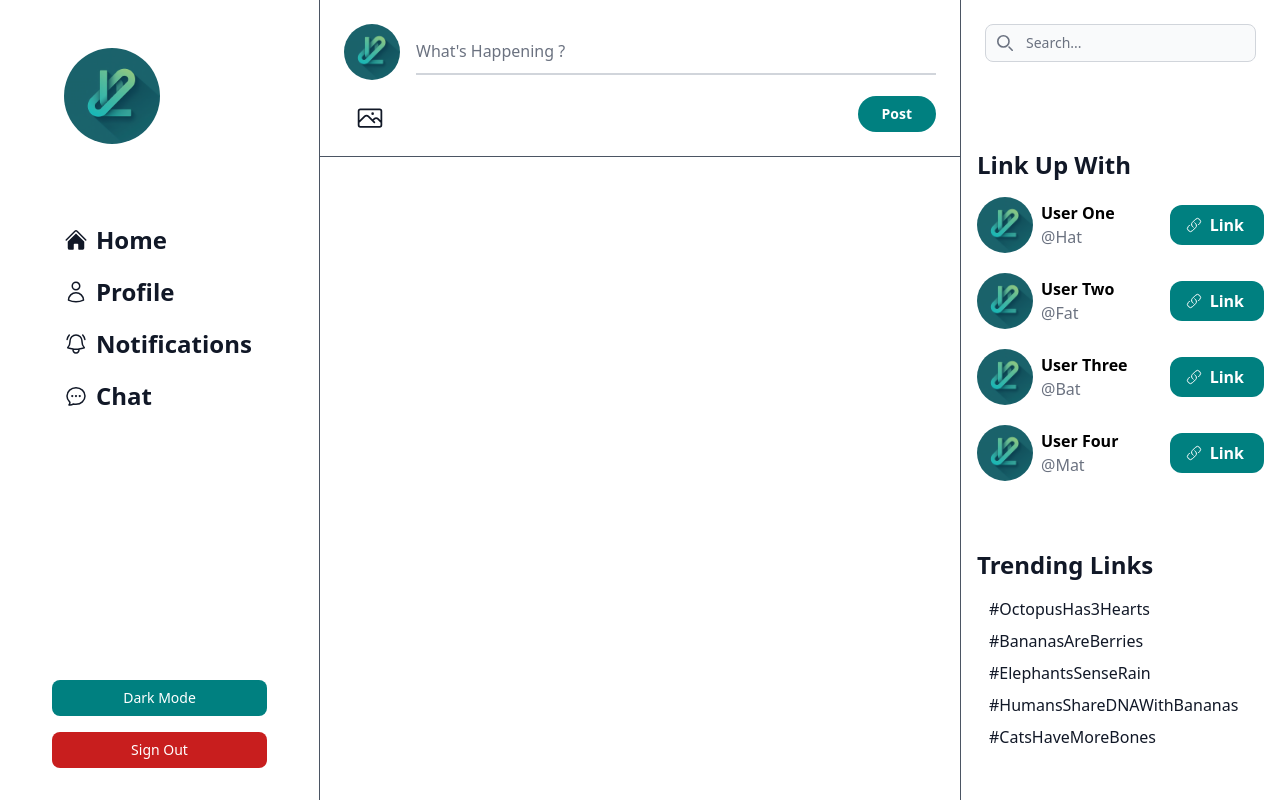
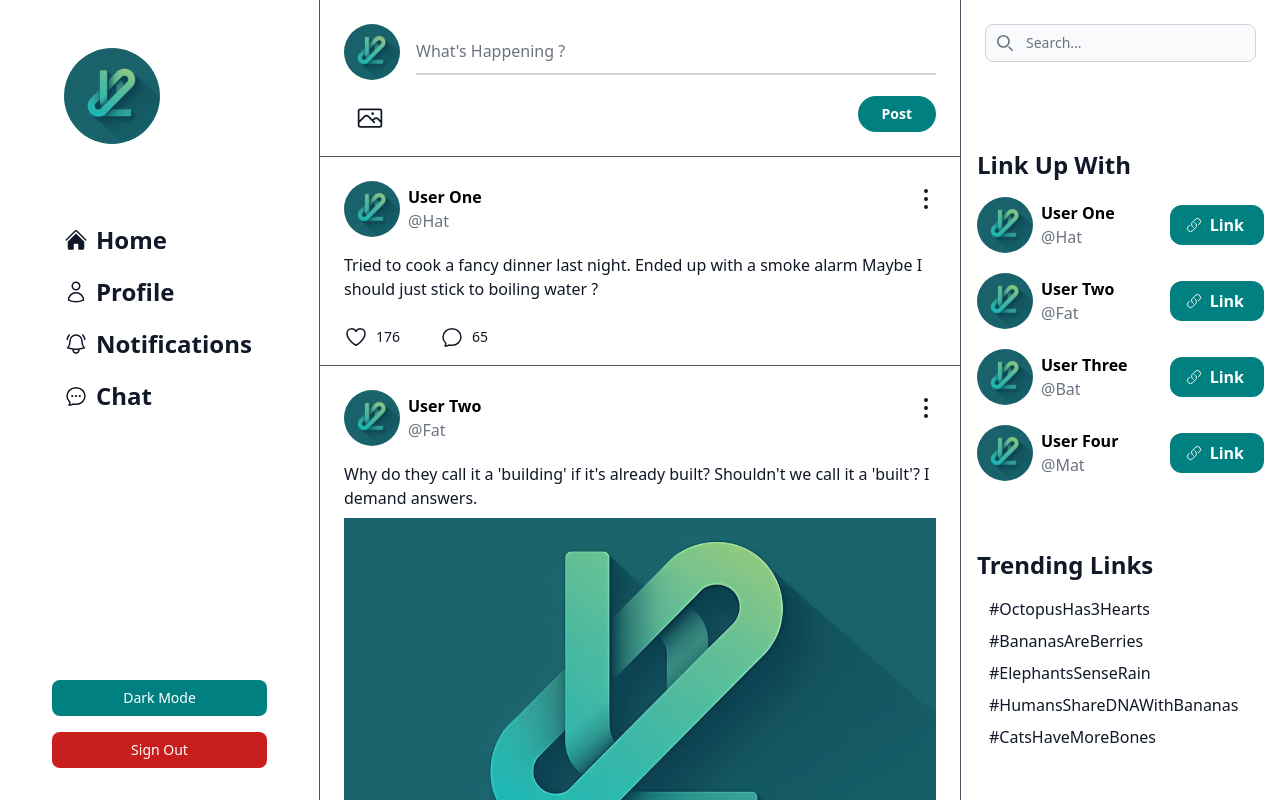
Before and after one commit to zainmo11/lynkus, a React (Vite) app in the folder client/: page / in a window 1280 px wide. Built offline with nearby package versions, Linux system fonts and the light colour scheme.

Commit message:
Ui done - missng some functionality

```diff
--- /dev/null
+++ b/client/src/components/Post.jsx
@@ -0,0 +1,120 @@
+/* eslint-disable react/prop-types */
+import { useDispatch } from "react-redux";
+import Head from "./Head";
+import { useState } from "react";
+import { togglePost } from "../store/postSlice";
+
+function Post({
+  username,
+  name,
+  profileImg,
+  body,
+  postImg,
+  likes,
+  commemts,
+  index,
+}) {
+  const dispatch = useDispatch();
+  const [show, setShow] = useState(false);
+
+  return (
+    <div className="w-full">
+      <div className="w-full flex justify-between items-start">
+        <Head username={username} name={name} profileImg={profileImg} />
+        <div className="relative flex flex-col items-end justify-center">
+          <button
+            className="py-2 text-gray-900 dark:text-white hover:bg-gray-100 dark:hover:bg-gray-700"
+            onClick={() => setShow(!show)}
+          >
+            <svg
+              className="w-5 h-5"
+              xmlns="http://www.w3.org/2000/svg"
+              fill="currentColor"
+              viewBox="0 0 4 15"
+            >
+              <path d="M3.5 1.5a1.5 1.5 0 1 1-3 0 1.5 1.5 0 0 1 3 0Zm0 6.041a1.5 1.5 0 1 1-3 0 1.5 1.5 0 0 1 3 0Zm0 5.959a1.5 1.5 0 1 1-3 0 1.5 1.5 0 0 1 3 0Z" />
+            </svg>
+          </button>
+          {/* Add Stuff to menu from here */}
+          <div
+            className={`absolute top-1/2 mt-5 z-10 ${
+              show ? "block" : "hidden"
+            } bg-white divide-y divide-gray-100 rounded-lg shadow w-44 dark:bg-gray-700 dark:divide-gray-600`}
+          >
+            <ul className="py-2 text-sm text-gray-700 dark:text-gray-200">
+              <li
+                className="block px-4 py-2 hover:bg-gray-100 dark:hover:bg-gray-600 dark:hover:text-white"
+                onClick={() => dispatch(togglePost(index))}
+              >
+                Hide Post
+              </li>
+            </ul>
+            <ul className="py-2">
+              <li className="flex items-center justify-between px-4 py-2 text-sm text-gray-700 hover:bg-gray-100 dark:hover:bg-gray-600 dark:text-gray-200 dark:hover:text-white">
+                Share
+              </li>
+            </ul>
+          </div>
+        </div>
+      </div>
+      <div className="w-full pt-4 pb-2 text-gray-900 dark:text-white">
+        {body}
+      </div>
+      {postImg && (
+        <div className="w-full h-96">
+          <img
+            src={postImg}
+            className="w-full h-full object-cover"
+            alt="Logo"
+          />
+        </div>
+      )}
+      <div className="w-full py-4 flex items-center justify-start gap-10">
+        <div className=" flex items-center justify-between gap-2">
+          <button className="text-gray-900 dark:text-white hover:text-rose-500 dark:hover:text-rose-500">
+            <svg
+              xmlns="http://www.w3.org/2000/svg"
+              fill="none"
+              viewBox="0 0 24 24"
+              strokeWidth={1.5}
+              stroke="currentColor"
+              className="size-6"
+            >
+              <path
+                strokeLinecap="round"
+                strokeLinejoin="round"
+                d="M21 8.25c0-2.485-2.099-4.5-4.688-4.5-1.935 0-3.597 1.126-4.312 2.733-.715-1.607-2.377-2.733-4.313-2.733C5.1 3.75 3 5.765 3 8.25c0 7.22 9 12 9 12s9-4.78 9-12Z"
+              />
+            </svg>
+          </button>
+          <p className="text-sm font-medium text-gray-900 dark:text-white">
+            {likes}
+          </p>
+        </div>
+        <div className=" flex items-center justify-between gap-2">
+          <button className="text-gray-900 dark:text-white hover:text-rose-500 dark:hover:text-rose-500">
+            <svg
+              xmlns="http://www.w3.org/2000/svg"
+              fill="none"
+              viewBox="0 0 24 24"
+              strokeWidth={1.5}
+              stroke="currentColor"
+              className="size-6"
+            >
+              <path
+                strokeLinecap="round"
+                strokeLinejoin="round"
+                d="M12 20.25c4.97 0 9-3.694 9-8.25s-4.03-8.25-9-8.25S3 7.444 3 12c0 2.104.859 4.023 2.273 5.48.432.447.74 1.04.586 1.641a4.483 4.483 0 0 1-.923 1.785A5.969 5.969 0 0 0 6 21c1.282 0 2.47-.402 3.445-1.087.81.22 1.668.337 2.555.337Z"
+              />
+            </svg>
+          </button>
+          <p className="text-sm font-medium text-gray-900 dark:text-white">
+            {commemts}
+          </p>
+        </div>
+      </div>
+    </div>
+  );
+}
+
+export default Post;
--- a/client/src/pages/HomePage.jsx
+++ b/client/src/pages/HomePage.jsx
@@ -1,10 +1,35 @@
+import { useSelector } from "react-redux";
 import CreatePost from "../components/CreatePost";
+import Post from "../components/Post";
 
 function HomePage() {
+  const posts = useSelector((state) => state.post.posts);
+
   return (
-    <div className="w-full max-h-screen bg-light-background dark:bg-dark-background col-span-8 md:col-span-7 lg:col-span-4">
+    <div className="w-full max-h-screen bg-light-background dark:bg-dark-background col-span-8 md:col-span-7 lg:col-span-4 overflow-y-auto">
       <CreatePost />
-      <div className="w-full border-t border-gray-600"></div>
+      <ul className="w-full  divide-y divide-gray-600 border-t border-gray-600">
+        {posts.map((x, i) => {
+          return (
+            <li
+              key={i}
+              className={`pt-6 px-6 ${x.showPost ? "block" : "hidden"}`}
+            >
+              <Post
+                username={x.username}
+                name={x.name}
+                profileImg={x.profileImg}
+                body={x.body}
+                postImg={x.postImg}
+                likes={x.likes}
+                commemts={x.comments}
+                showPost={x.showPost}
+                index={i}
+              />
+            </li>
+          );
+        })}
+      </ul>
     </div>
   );
 }
--- a/client/src/store/index.js
+++ b/client/src/store/index.js
@@ -1,10 +1,12 @@
 import { configureStore } from "@reduxjs/toolkit";
 import darkModeSlice from "./darkModeSlice";
 import userSlice from "./userSlice";
+import postSlice from "./postSlice";
 
 export const store = configureStore({
   reducer: {
     darkMode: darkModeSlice,
     user: userSlice,
+    post: postSlice,
   },
 });
--- /dev/null
+++ b/client/src/store/postSlice.js
@@ -0,0 +1,62 @@
+import { createSlice } from "@reduxjs/toolkit";
+import logo from "../assets/logo.png";
+
+const initialState = {
+  posts: [
+    {
+      username: "User One",
+      name: "@Hat",
+      profileImg: logo,
+      body: "Tried to cook a fancy dinner last night. Ended up with a smoke alarm Maybe I should just stick to boiling water ?",
+      postImg: "",
+      likes: 176,
+      comments: 65,
+      showPost: true,
+    },
+    {
+      username: "User Two",
+      name: "@Fat",
+      profileImg: logo,
+      body: "Why do they call it a 'building' if it's already built? Shouldn't we call it a 'built'? I demand answers.",
+      postImg: logo,
+      likes: 305,
+      comments: 157,
+      showPost: true,
+    },
+    {
+      username: "User Three",
+      name: "@Bat",
+      profileImg: logo,
+      body: "Every time I try to eat healthy, a chocolate bar looks at me and says, 'Come on, live a little!' I guess my chocolate bar is a motivational speaker.",
+      postImg: "",
+      likes: 120,
+      comments: 42,
+      showPost: true,
+    },
+    {
+      username: "User Four",
+      name: "@Mat",
+      profileImg: logo,
+      body: "Went to the gym today. Well, I went to the gym parking lot and sat in my car. Does that count ?",
+      postImg: logo,
+      likes: 276,
+      comments: 108,
+      showPost: true,
+    },
+  ],
+};
+
+export const postSlice = createSlice({
+  name: "post",
+  initialState,
+  reducers: {
+    togglePost: (state, action) => {
+      state.posts[action.payload].showPost =
+        !state.posts[action.payload].showPost;
+    },
+  },
+});
+
+export const { togglePost } = postSlice.actions;
+
+export default postSlice.reducer;
```
